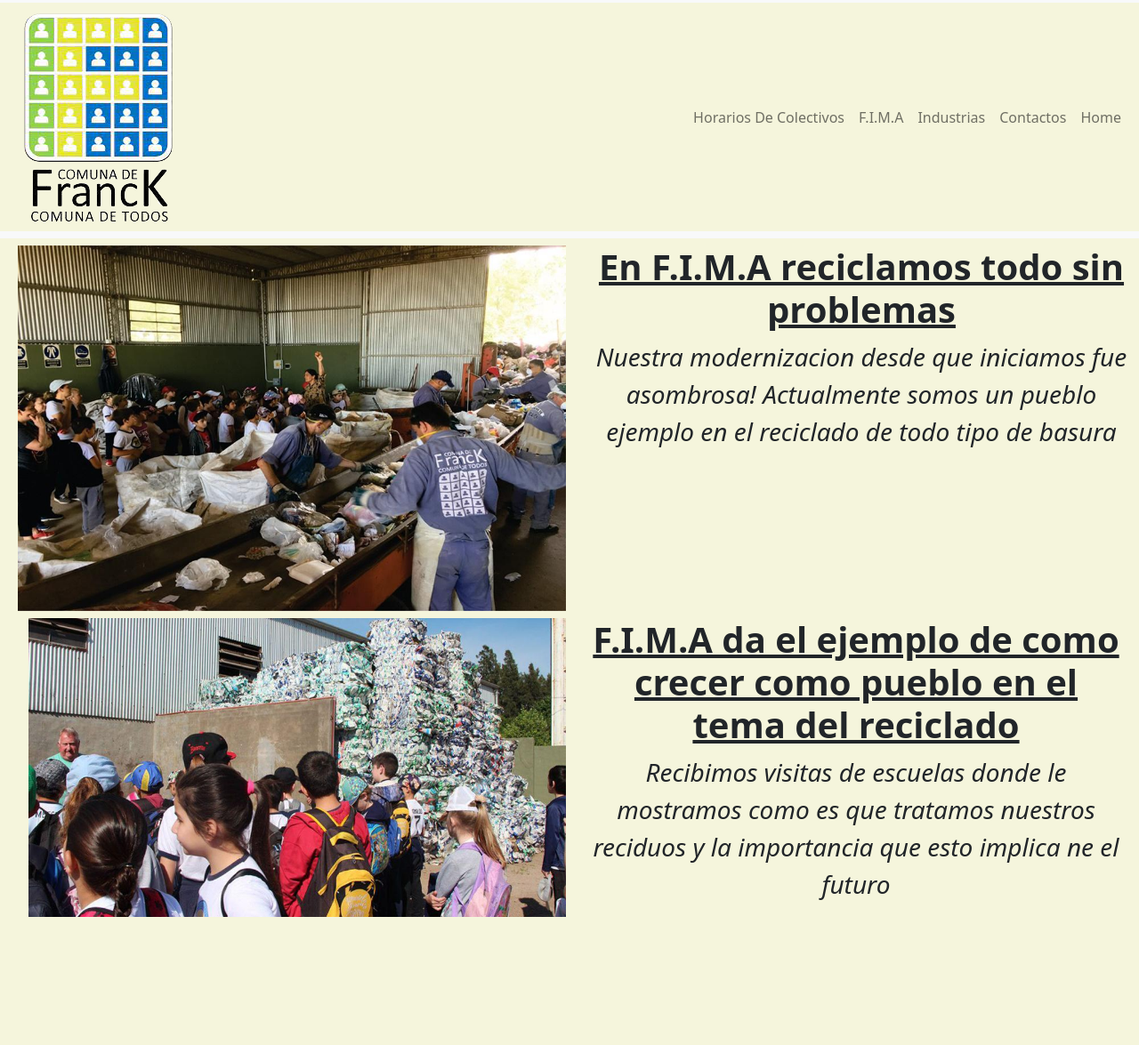
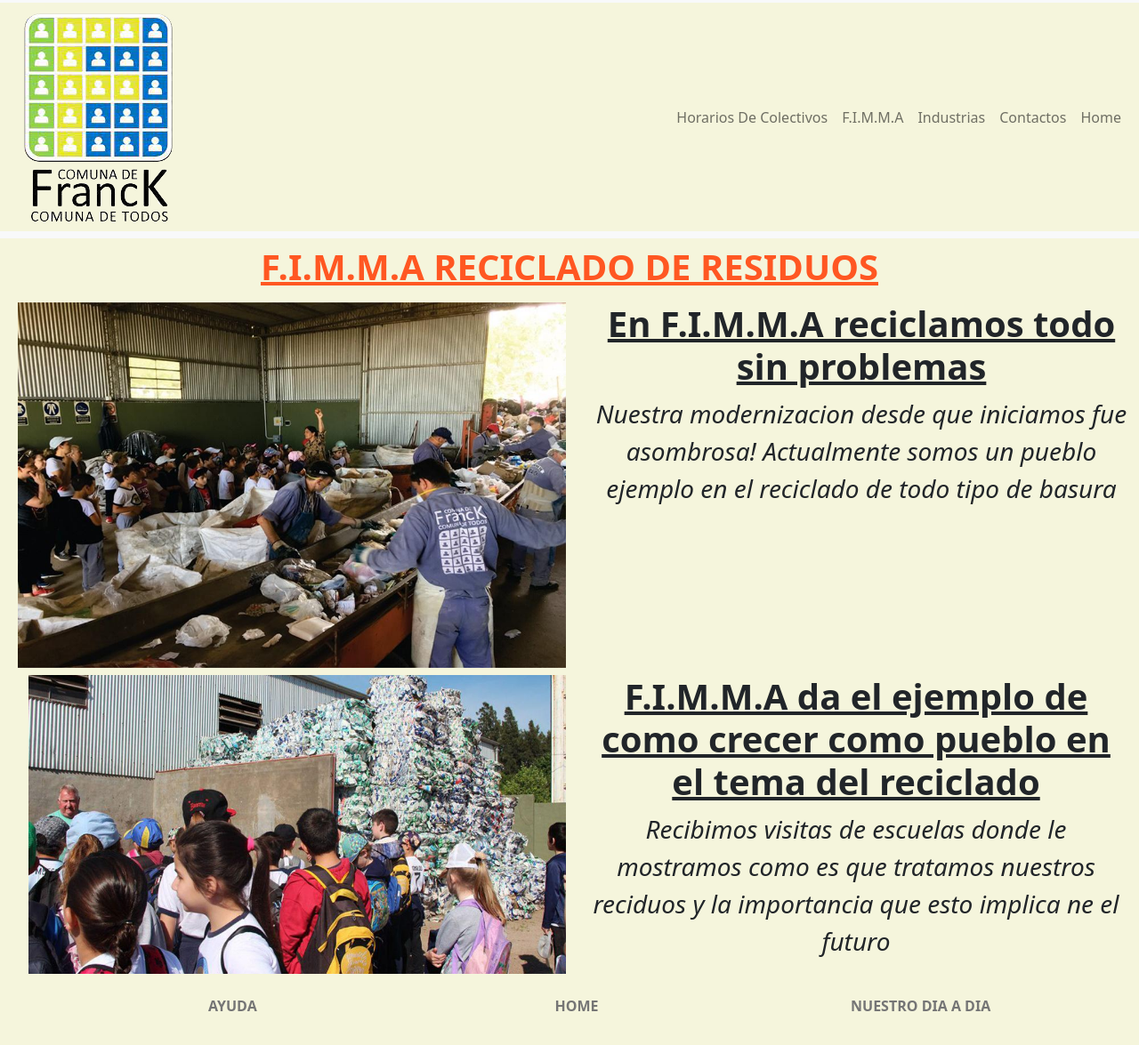
Before and after one commit to El88Aleman/ComunaDeFranck, a website: page pages/fima.html in a window 1280 px wide. Shown: the part 5-1180 px from the top of the page at 89% size. Before the commit the page ends 1044 px from the top, so only its background shows below. Drawn offline with nearby package versions, Linux system fonts and the light colour scheme.

Commit message:
tercera entrega del proyecto final

```diff
--- a/pages/fima.html
+++ b/pages/fima.html
@@ -31,7 +31,7 @@
                 <a class="nav-link" href="horariosDeColectivos.html">Horarios De Colectivos</a>
               </li>
               <li class="nav-item">
-                <a class="nav-link" href="fima.html">F.I.M.A</a>
+                <a class="nav-link" href="fima.html">F.I.M.M.A</a>
               </li>
               <li class="nav-item">
                 <a class="nav-link" href="industrias.html">Industrias</a>
@@ -46,11 +46,12 @@
           </div>
         </div>
       </nav>
+<h1 class="display-6 fw-semibold text-center text-decoration-underline p-2">F.I.M.M.A RECICLADO DE RESIDUOS</h1>
 <div class="container-fluid text-center m-2">
     <div class="row">
-        <img src="../images/fima.png" class="img-fluid col-md-6" alt="F.I.M.A">
+        <img src="../images/fima.png" class="img-fluid col-md-6" alt="F.I.M.M.A">
         <div class="col-md-6">
-          <h5 class="fs-1 text-decoration-underline fw-bold">En F.I.M.A reciclamos todo sin problemas</h5>
+          <h5 class="fs-1 text-decoration-underline fw-bold">En F.I.M.M.A reciclamos todo sin problemas</h5>
           <p class="fs-3 fst-italic"> Nuestra modernizacion desde que iniciamos fue asombrosa!
             Actualmente somos un pueblo ejemplo en el reciclado
             de todo tipo de basura</p>
@@ -58,10 +59,23 @@
 </div>
 <div class="container-fluid text-center mt-2">
   <div class="row">
-      <img src="../images/fima2.png.jpg" class="img-fluid col-md-6" alt="F.I.M.A">
+      <img src="../images/fima2.png.jpg" class="img-fluid col-md-6" alt="F.I.M.M.A">
       <div class="col-md-6">
-        <h5 class="fs-1 text-decoration-underline fw-bold">F.I.M.A da el ejemplo de como crecer como pueblo en el tema del reciclado</h5>
+        <h5 class="fs-1 text-decoration-underline fw-bold">F.I.M.M.A da el ejemplo de como crecer como pueblo en el tema del reciclado</h5>
         <p class="fs-3 fst-italic"> Recibimos visitas de escuelas donde le mostramos como es que tratamos nuestros reciduos y la importancia que esto implica ne el futuro</p>
+  </div>
+</div>
+<div id="maps" class="container-fluid">
+  <div class="row justify-content-around m-4">
+    <div class="col-md-4 fw-bold">
+      <a href="pages/contactos.html"><p>AYUDA</p></a>
+    </div>
+    <div class="col-md-4 fw-bold">
+      <a href="index.html"><p>HOME</p></a>
+    </div>
+      <div class="col-md-4 fw-bold">
+        <a href="https://www.instagram.com/comuna_de_franck/" target="_blank"><p>NUESTRO DIA A DIA</p></a>
+      </div>
   </div>
 </div>
 <!-- JavaScript Bundle with Popper -->
--- a/scss/_body.scss
+++ b/scss/_body.scss
@@ -1,3 +1,6 @@
 body{
     background-color: beige;
 }
+h1{
+    color: #FF5722;
+}
--- /dev/null
+++ b/scss/_boton.scss
@@ -0,0 +1,3 @@
+#boton{
+    background-color: chocolate;
+}
--- a/scss/_extend.scss
+++ b/scss/_extend.scss
@@ -1,4 +1,4 @@
-#p1{
+/* #p1{
     background-color: yellow;
     border-style: solid;
 }
@@ -13,4 +13,4 @@
 #p4{
     @extend #p1;
     border-style: inset;
-}
+} */
--- a/scss/_mixin.scss
+++ b/scss/_mixin.scss
@@ -1,7 +1,8 @@
-@mixin sizes ($ancho, $alto){
+/* @mixin sizes ($ancho, $alto){
     width: $ancho;
     height: $alto;
 }
 #logo{
     @include sizes(300px,300px)
 }
+ */
--- a/scss/main.scss
+++ b/scss/main.scss
@@ -2,4 +2,5 @@
 @import "nav";
 @import "maps";
 @import "extend";
-@import "mixin"
+@import "mixin";
+@import "boton";
```
Also changed, not shown: index.html (+2 -8 lines), pages/contactos.html (+16 -2 lines), pages/horariosDeColectivos.html (+15 -7 lines), pages/industrias.html (+15 -7 lines), css/main.css, scss/_nav.scss (line endings or trailing spaces).
